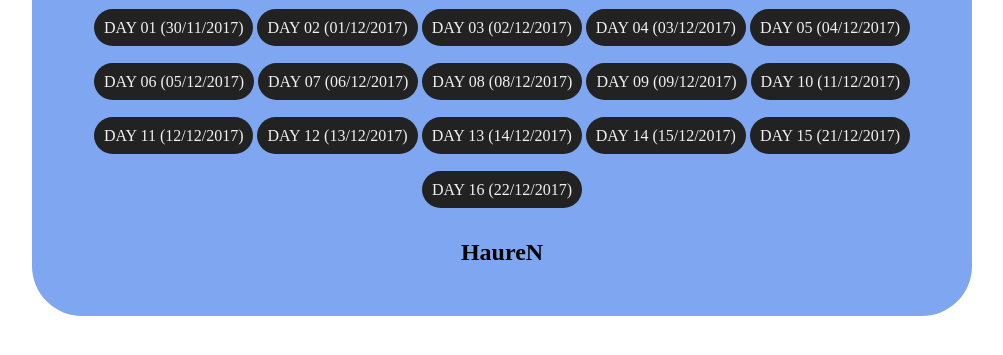
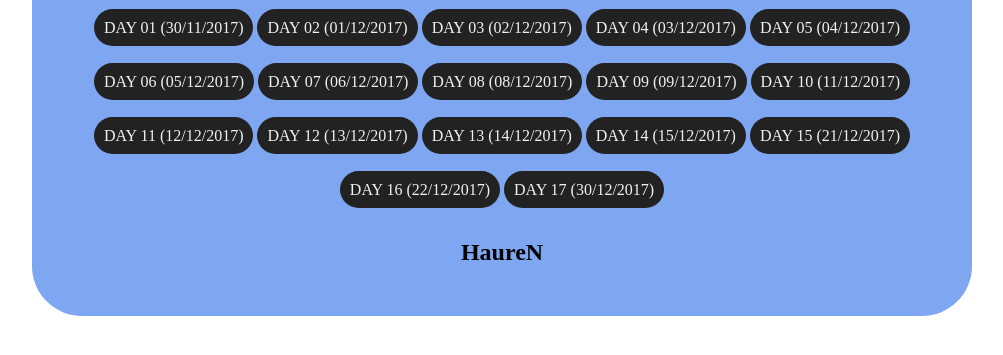
Before and after one commit to huaren/huaren.github.io, a plain HTML site: page index.html in a window 1280 px wide. Shown: the part 151-506 px from the top of the page, without its empty margins (138-1141 px from the left). Drawn offline with Linux system fonts and the light colour scheme.

Commit message:
Update index.html

```diff
--- a/index.html
+++ b/index.html
@@ -47,6 +47,7 @@
       <a href="http://htmlpreview.github.io/?https://raw.githubusercontent.com/huaren/sites/master/Site14/index.html" target="_blank">DAY 14 (15/12/2017)</a>
       <a href="http://htmlpreview.github.io/?https://raw.githubusercontent.com/huaren/sites/master/Site15/index.html" target="_blank">DAY 15 (21/12/2017)</a><br><br><br>
       <a href="http://htmlpreview.github.io/?https://raw.githubusercontent.com/huaren/sites/master/Site16/index.html" target="_blank">DAY 16 (22/12/2017)</a>
+      <a href="http://htmlpreview.github.io/?https://raw.githubusercontent.com/huaren/sites/master/Site17/index.html" target="_blank">DAY 17 (30/12/2017)</a>
 
       <h2>HaureN</h2>
     </div>
```
